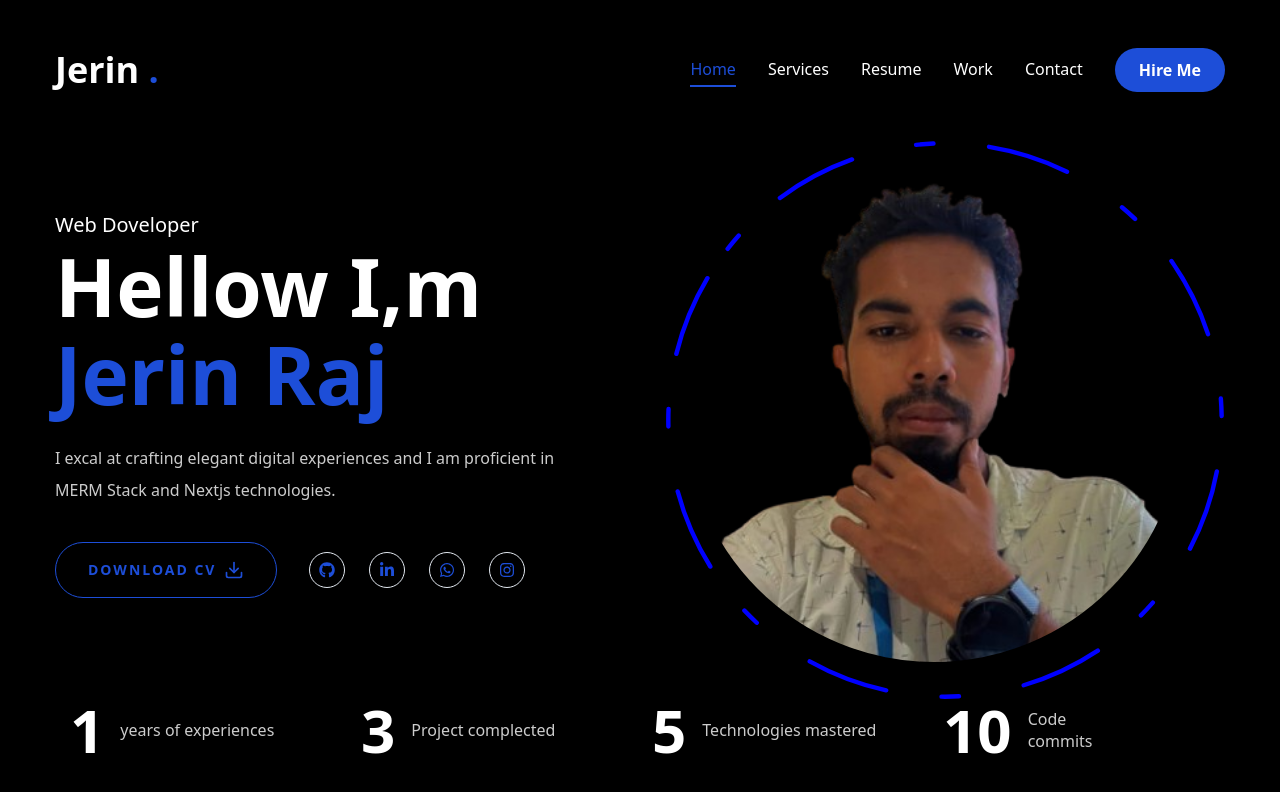
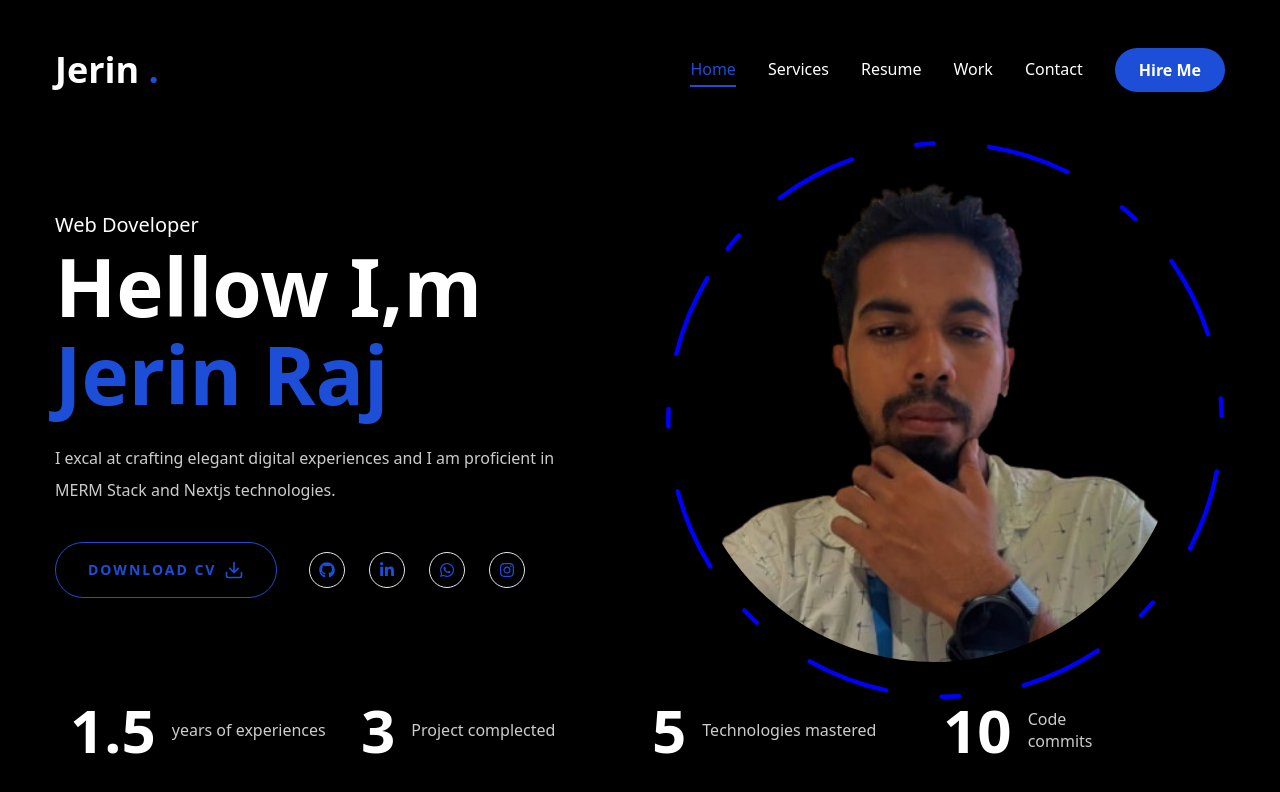
Before and after one commit to jerinjerinjerin/jerin_portfolio_new_version, a Next.js app: page / in a window 1280 px wide. Shown: the top 792 px of the page. Built offline with nearby package versions, Linux system fonts and the light colour scheme.

Commit message:
implement download cv

```diff
--- a/app/page.jsx
+++ b/app/page.jsx
@@ -14,7 +14,7 @@ const Home = () => {
           <div className="text-center mb-8 xl:text-left order-2 xl:order-none">
             <span className="text-xl">Web Doveloper</span>
             <h1 className="h1 mb-6">
-              Hellow I,m <br/>
+              Hellow I,m <br />
               <span className="text-blue-700">Jerin Raj</span>
             </h1>
             <p className="max-w-[500px] mb-9 text-white/80">
@@ -23,14 +23,16 @@ const Home = () => {
             </p>
             {/* btn and socials */}
             <div className="flex flex-col xl:flex-row items-center gap-8">
+              <a href="#" download={"/assets/myresume/My_Resume.docx"}>
                 <Button
                   variant="outline"
                   size="lg"
                   className="uppercase flex items-center gap-2"
                 >
                   <span className="">Download CV</span>
-                  <FiDownload className="text-xl"/>
+                  <FiDownload className="text-xl" />
                 </Button>
+              </a>
               <div className="mb-8 xl:mb-0">
                 <Social
                   containerStyle="flex gap-6"
@@ -48,7 +50,7 @@ const Home = () => {
         <Stats />
       </div>
     </section>
-  )
-}
+  );
+};
 
-export default Home
+export default Home;
--- a/app/resume/page.jsx
+++ b/app/resume/page.jsx
@@ -2,7 +2,7 @@
 
 import { FaHtml5, FaCss3, FaJs, FaReact, FaNodeJs } from "react-icons/fa";
 
-import { SiTailwindcss, SiNextdotjs, SiMongodb } from "react-icons/si";
+import { SiTailwindcss, SiNextdotjs, SiMongodb, SiPostgresql, SiGraphql } from "react-icons/si";
 
 import {
   Tabs,
@@ -171,6 +171,14 @@ const skills = {
       icon: <SiMongodb />,
       name: "mongo.db",
     },
+    {
+      icon: <SiPostgresql />,
+      name: "postgresql",
+    },
+    {
+      icon: <SiGraphql/>,
+      name: "graphql",
+    }
   ],
 };
 
--- a/components/MobileNav.jsx
+++ b/components/MobileNav.jsx
@@ -27,6 +27,7 @@ const links = [
     name: "contact",
     path: "/contact",
   },
+
 ];
 
 const MobileNav = () => {
@@ -62,13 +63,13 @@ const MobileNav = () => {
                 link.path === pathname &&
                 "text-blue-700 border-b-2 border-blue-700"
               }
-                            text-xl capitalize hover:text-blue-700 transition-all`}
+              text-xl capitalize hover:text-blue-700 transition-all`}
             >
               {link.name}
             </Link>
           ))}
           <Link href="/hireme">
-            <Button>Hire Me</Button>
+            <Button onClick={handleClose}>Hire Me</Button>
           </Link>
         </nav>
       </SheetContent>
--- a/components/Stats.jsx
+++ b/components/Stats.jsx
@@ -4,7 +4,7 @@ import CountUp from "react-countup";
 
 const stats = [
   {
-    num: 1,
+    num: 1.5,
     text: "years of experiences",
   },
   {
@@ -35,6 +35,7 @@ const Stats = () => {
                     <CountUp
                         end={item.num}
                         duration={5}
+                        decimals={item.num % 1 !== 0 ? 1 : 0}
                         delay={2}
                         className="text-4xl xl:text-6xl font-extrabold"
                     />
```
Also changed, not shown: 1 other file (tests, documents, lock files or other folders). Lines whose indentation alone changed are shown as unchanged.
